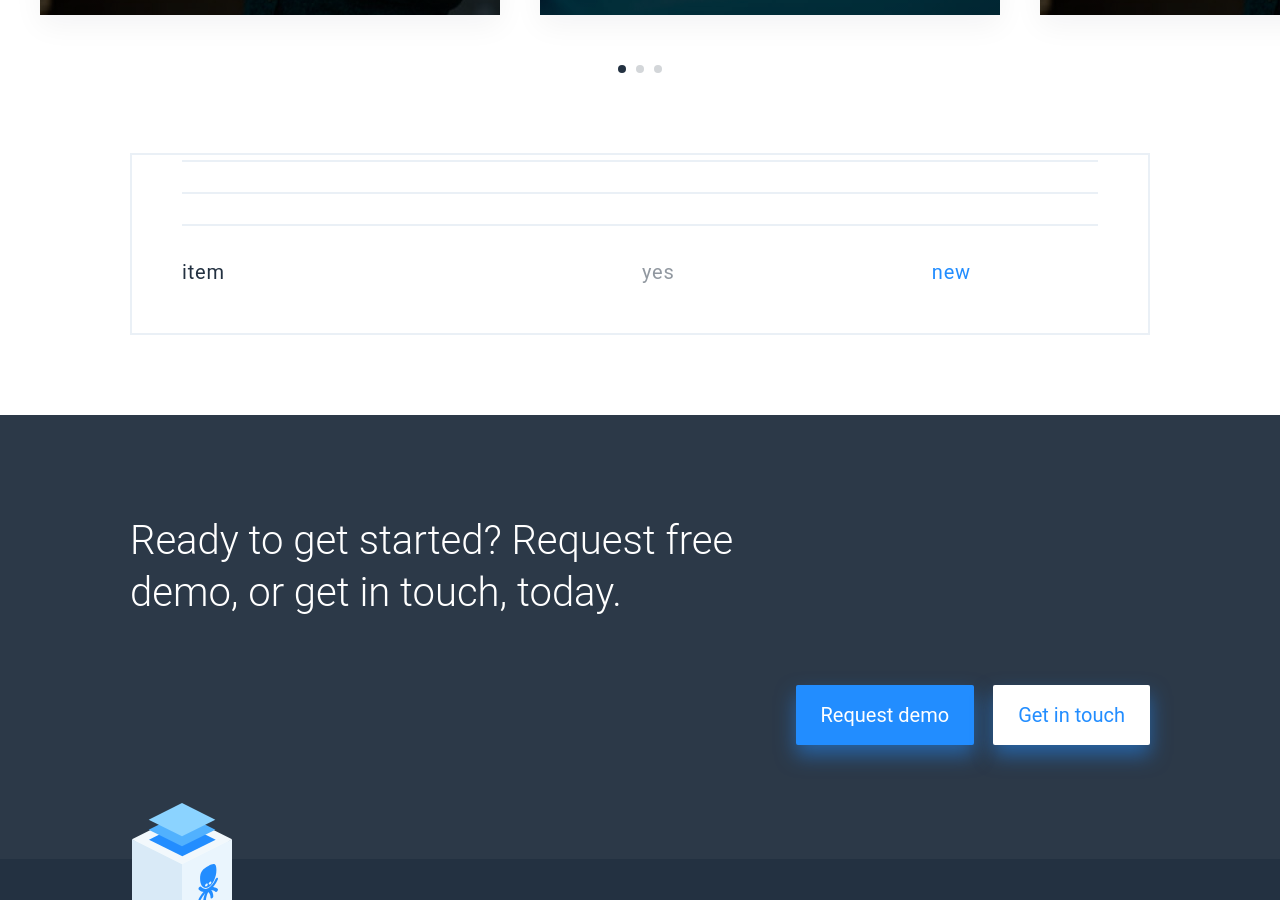
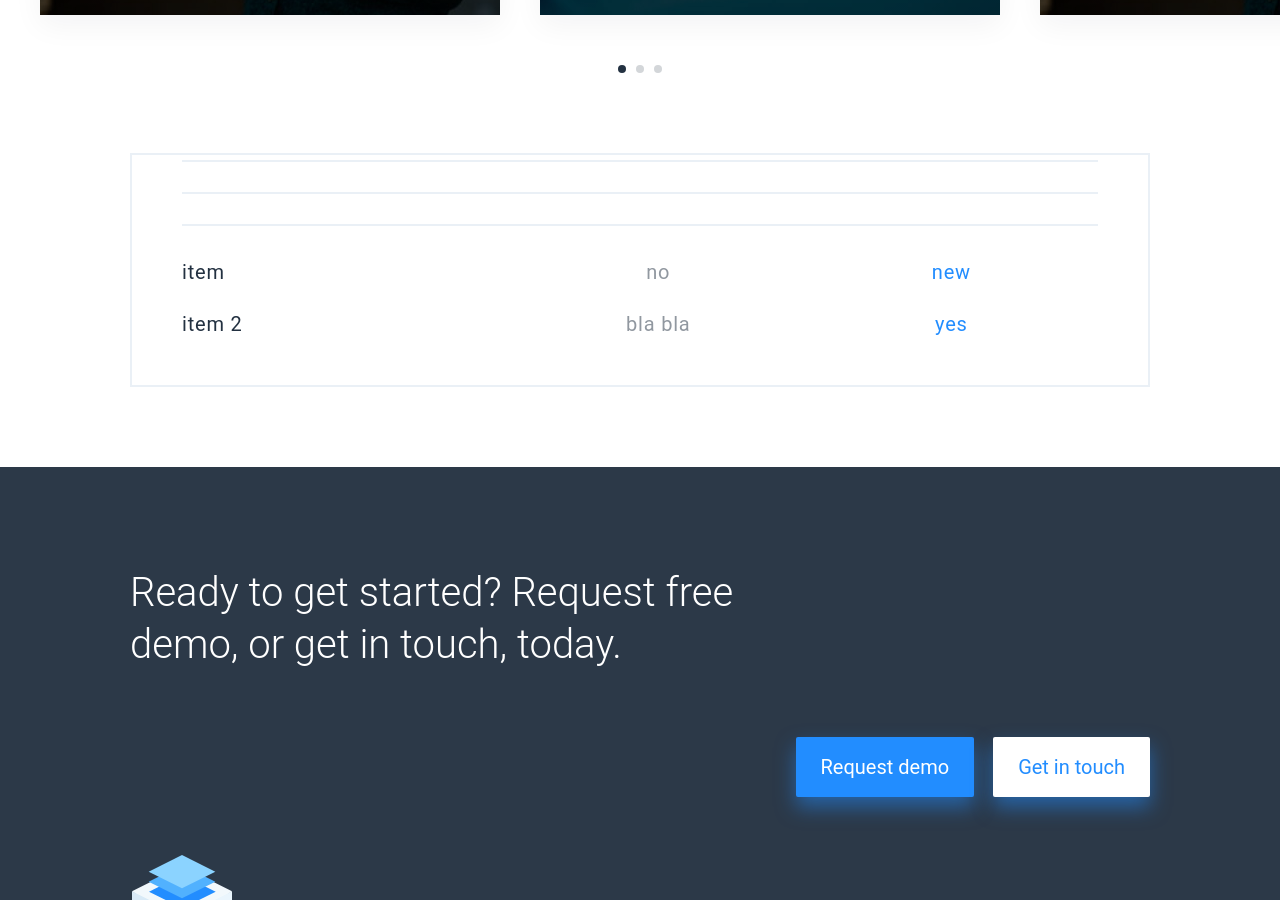
Before and after one commit to keboola/website, a Jekyll site: the page built from _product/index.md, in a window 1280 px wide and 900 px high, scrolled down 2093 px. Built offline with Jekyll 4.4.1, drawn with Linux system fonts in a browser that asks for light colours; nearby versions of some CDN libraries.

Commit message:
Update from Forestry.io - Updated index.md

```diff
--- a/_product/index.md
+++ b/_product/index.md
@@ -31,7 +31,10 @@ page_sections:
     valuenew: new
   tablerow:
   - name: item
-    valueold: 'yes'
+    valueold: 'no'
     valuenew: new
+  - name: item 2
+    valueold: bla bla
+    valuenew: 'yes'
 
 ---
```
